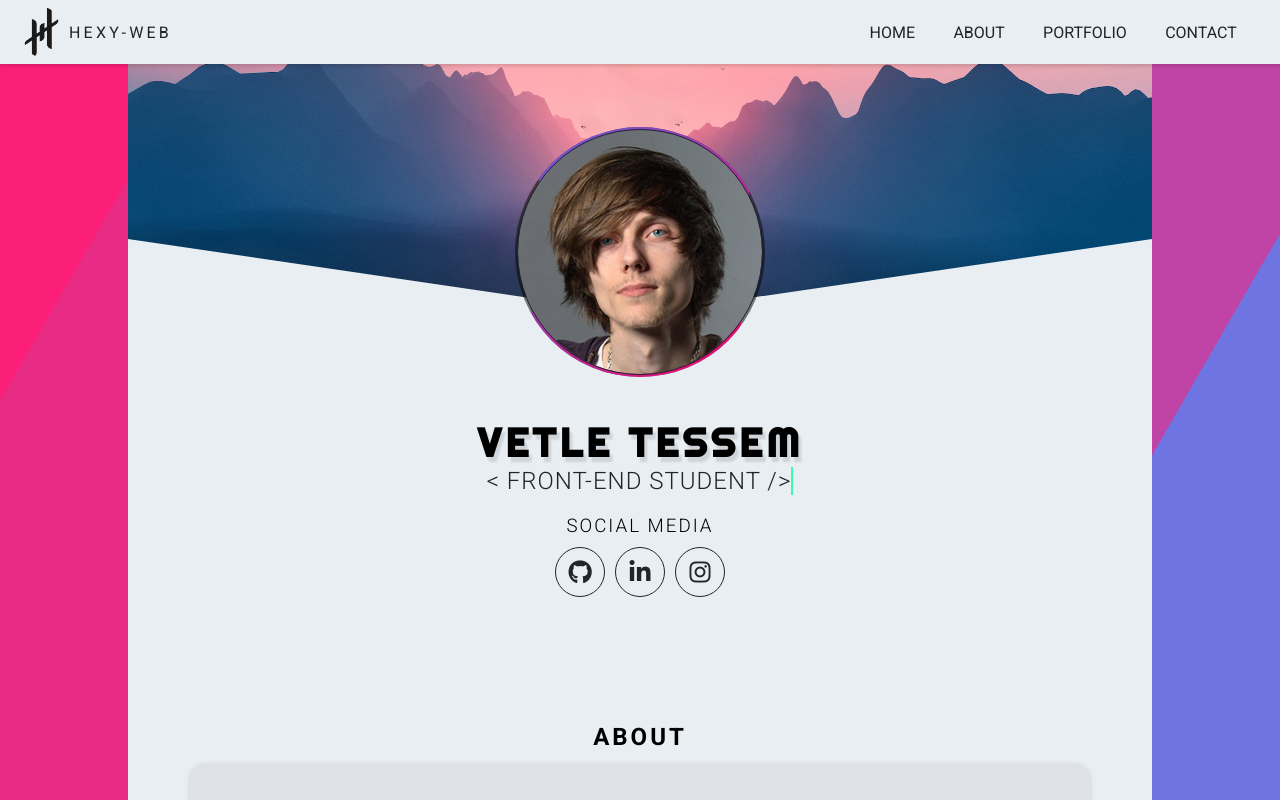
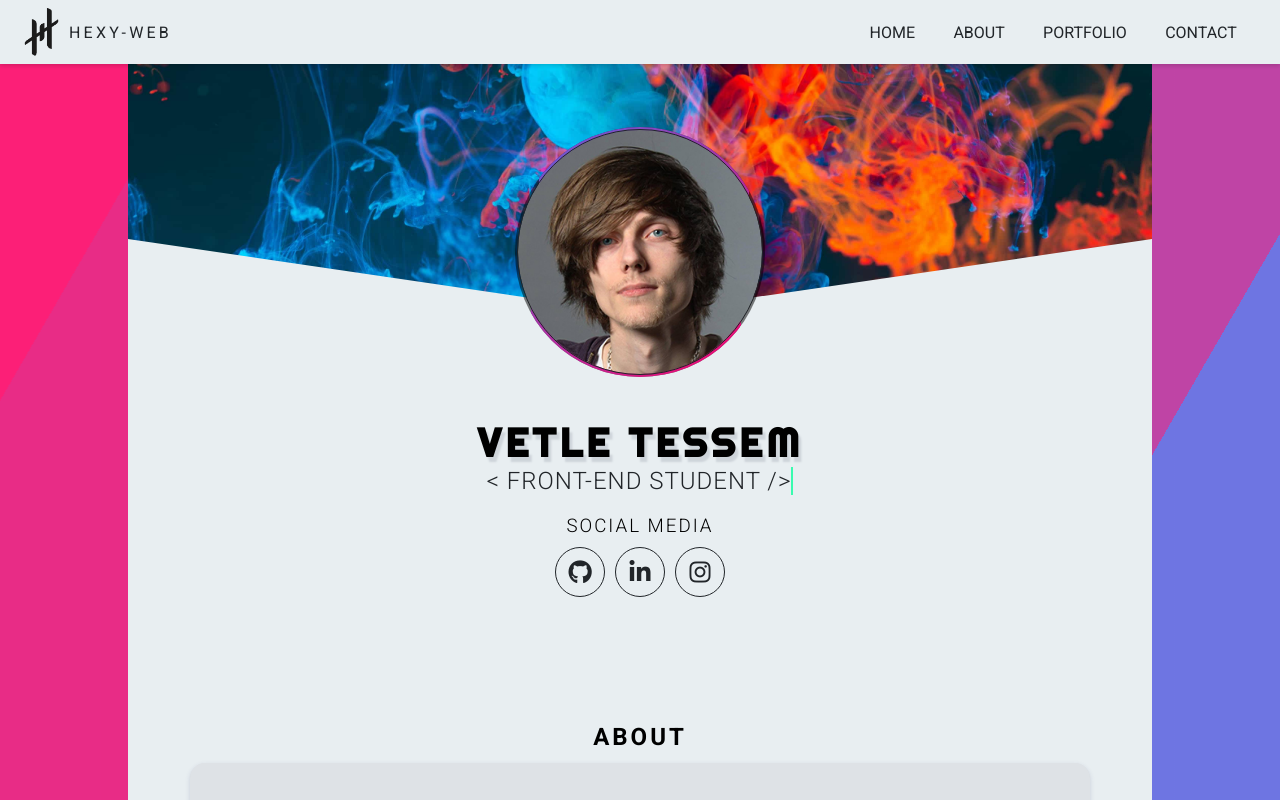
Before and after one commit to H3X-C0DE/Hex-Portfolio, a React (Create React App) app: page / in a window 1280 px wide. Shown: the top 800 px of the page. Built offline with nearby package versions, Linux system fonts and the light colour scheme.

Commit message:
New banner img

```diff
--- a/src/Styles/HeroSection.css
+++ b/src/Styles/HeroSection.css
@@ -6,7 +6,8 @@
 }
 
 .banner {
-  background-image: url("../Assets/Images/banner-img.jpg");
+  /* background-image: url("../Assets/Images/banner-img.jpg"); */
+  background-image: url("../Assets/Images/lucas-kapla_unsplash.jpg");
   position: relative;
   background-position: center;
   background-size: cover;
```
